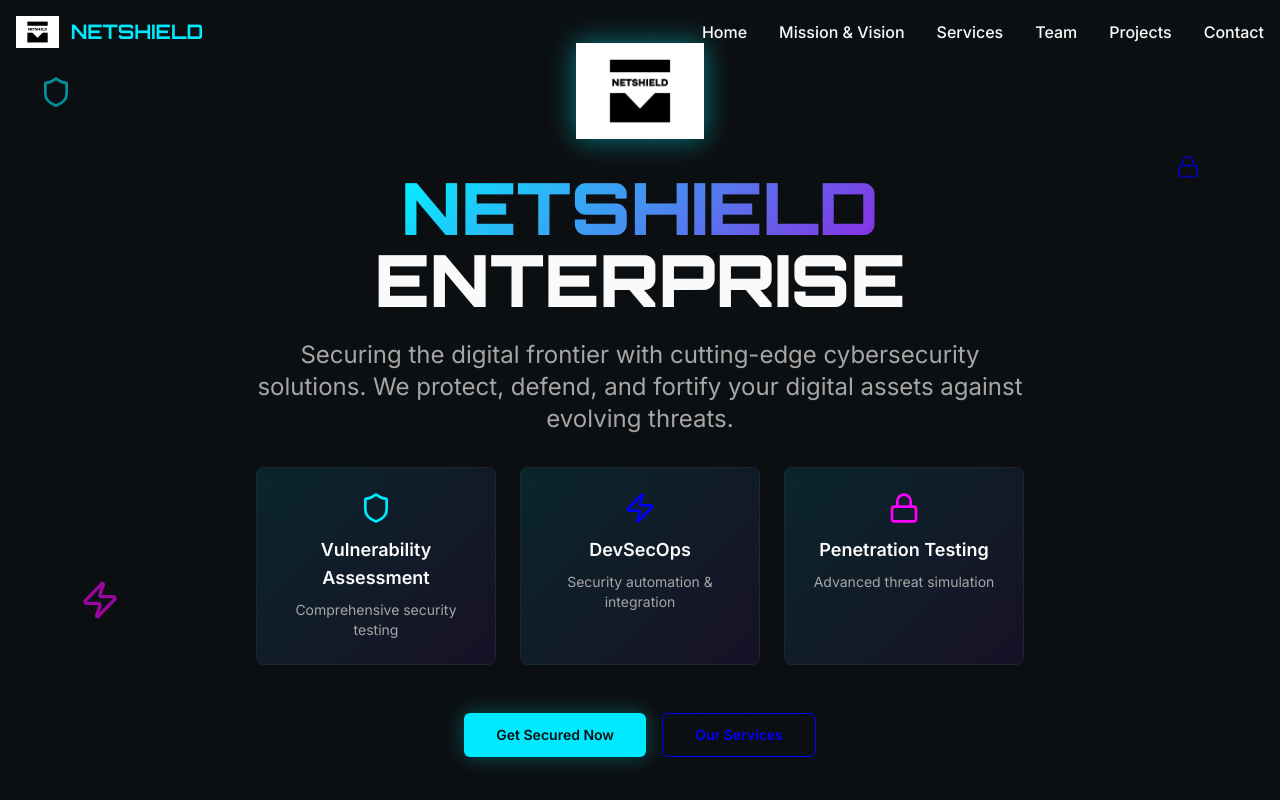
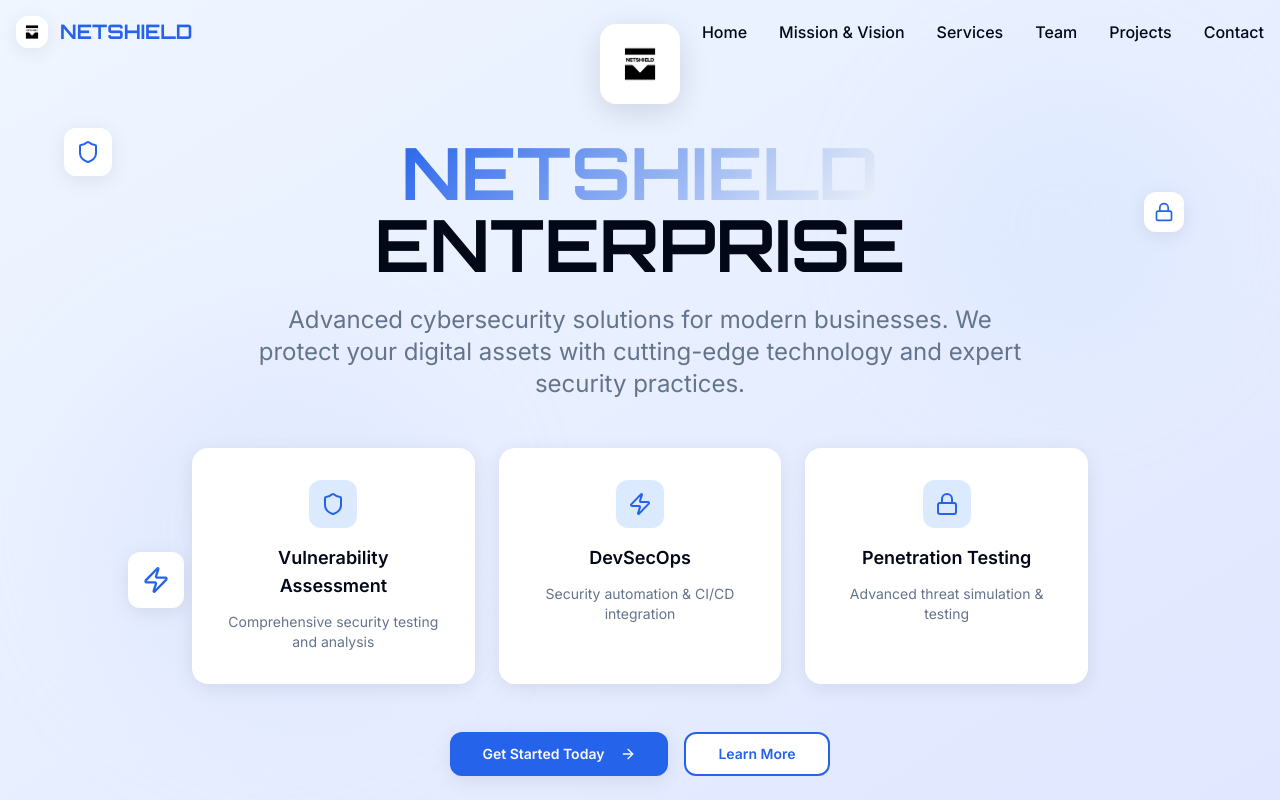
Before and after one commit to Netshield-Enterprise/netshield-nexus-portal, a React (Vite) app: page / in a window 1280 px wide. Shown: the top 800 px of the page. Built offline with nearby package versions, Linux system fonts and the light colour scheme.

Commit message:
Refactor: Update website theme to web2 style
Update the website's theme to a sleek and modern web2 design. This includes changes to colors, fonts, and overall styling to reflect the new theme.

```diff
--- a/src/components/Navigation.tsx
+++ b/src/components/Navigation.tsx
@@ -1,3 +1,4 @@
+
 import { useState, useEffect } from 'react';
 import { Menu, X } from 'lucide-react';
 import { Button } from '@/components/ui/button';
@@ -33,17 +34,19 @@ const Navigation = () => {
 
   return (
     <nav className={`fixed top-0 left-0 right-0 z-50 transition-all duration-300 ${
-      isScrolled ? 'bg-background/90 backdrop-blur-md border-b border-border' : 'bg-transparent'
+      isScrolled ? 'bg-white/95 backdrop-blur-md shadow-soft' : 'bg-transparent'
     }`}>
       <div className="container mx-auto px-4">
         <div className="flex items-center justify-between h-16">
           {/* Logo */}
           <div className="flex items-center space-x-3">
-            <img
-              src="/netshield-nexus-portal/lovable-uploads/b538bdaa-5af0-4f24-a3a5-607841f9bc32.png"
-              alt="Netshield Enterprise"
-              className="h-8 w-auto"
-            />
+            <div className="w-8 h-8 bg-white rounded-lg shadow-soft flex items-center justify-center">
+              <img
+                src="/lovable-uploads/b538bdaa-5af0-4f24-a3a5-607841f9bc32.png"
+                alt="Netshield Enterprise"
+                className="h-5 w-auto"
+              />
+            </div>
             <span className="font-orbitron font-bold text-xl text-primary">
               NETSHIELD
             </span>
@@ -55,9 +58,10 @@ const Navigation = () => {
               <button
                 key={item.id}
                 onClick={() => scrollToSection(item.id)}
-                className="text-foreground hover:text-primary transition-colors duration-200 font-medium"
+                className="text-foreground hover:text-primary transition-colors duration-200 font-medium relative group"
               >
                 {item.label}
+                <span className="absolute -bottom-1 left-0 w-0 h-0.5 bg-primary transition-all duration-300 group-hover:w-full"></span>
               </button>
             ))}
           </div>
@@ -75,12 +79,12 @@ const Navigation = () => {
 
         {/* Mobile Navigation */}
         {isOpen && (
-          <div className="md:hidden bg-card/95 backdrop-blur-md border border-border rounded-lg mt-2 p-4">
+          <div className="md:hidden bg-white/95 backdrop-blur-md shadow-soft border border-border rounded-2xl mt-2 p-4">
             {navItems.map((item) => (
               <button
                 key={item.id}
                 onClick={() => scrollToSection(item.id)}
-                className="block w-full text-left py-2 px-4 text-foreground hover:text-primary hover:bg-muted/50 rounded transition-colors duration-200"
+                className="block w-full text-left py-3 px-4 text-foreground hover:text-primary hover:bg-muted/50 rounded-xl transition-colors duration-200"
               >
                 {item.label}
               </button>
--- a/src/components/sections/HeroSection.tsx
+++ b/src/components/sections/HeroSection.tsx
@@ -1,5 +1,5 @@
 
-import { Shield, Zap, Lock } from 'lucide-react';
+import { Shield, Zap, Lock, ArrowRight } from 'lucide-react';
 import { Button } from '@/components/ui/button';
 
 const HeroSection = () => {
@@ -11,80 +11,98 @@ const HeroSection = () => {
   };
 
   return (
-    <section id="hero" className="min-h-screen flex items-center justify-center relative overflow-hidden">
-      {/* Background Grid */}
-      <div className="absolute inset-0 cyber-grid opacity-20"></div>
+    <section id="hero" className="min-h-screen flex items-center justify-center relative overflow-hidden bg-gradient-to-br from-blue-50 to-indigo-100">
+      {/* Background Elements */}
+      <div className="absolute inset-0">
+        <div className="absolute top-20 right-20 w-72 h-72 bg-blue-200 rounded-full opacity-20 blur-3xl"></div>
+        <div className="absolute bottom-20 left-20 w-96 h-96 bg-indigo-200 rounded-full opacity-20 blur-3xl"></div>
+      </div>
 
       {/* Floating Icons */}
-      <div className="absolute top-20 left-10 animate-float">
-        <Shield className="w-8 h-8 text-primary opacity-60" />
+      <div className="absolute top-32 left-16 animate-fade-in">
+        <div className="w-12 h-12 bg-white rounded-xl shadow-soft flex items-center justify-center">
+          <Shield className="w-6 h-6 text-primary" />
+        </div>
       </div>
-      <div className="absolute top-40 right-20 animate-float" style={{ animationDelay: '2s' }}>
-        <Lock className="w-6 h-6 text-secondary opacity-60" />
+      <div className="absolute top-48 right-24 animate-fade-in" style={{ animationDelay: '0.2s' }}>
+        <div className="w-10 h-10 bg-white rounded-xl shadow-soft flex items-center justify-center">
+          <Lock className="w-5 h-5 text-primary" />
+        </div>
       </div>
-      <div className="absolute bottom-40 left-20 animate-float" style={{ animationDelay: '4s' }}>
-        <Zap className="w-10 h-10 text-accent opacity-60" />
+      <div className="absolute bottom-48 left-32 animate-fade-in" style={{ animationDelay: '0.4s' }}>
+        <div className="w-14 h-14 bg-white rounded-xl shadow-soft flex items-center justify-center">
+          <Zap className="w-7 h-7 text-primary" />
+        </div>
       </div>
 
       <div className="container mx-auto px-4 text-center relative z-10">
         <div className="max-w-4xl mx-auto">
           {/* Logo */}
-          <div className="mb-8 flex justify-center">
-            <img
-              src="/netshield-nexus-portal/lovable-uploads/b538bdaa-5af0-4f24-a3a5-607841f9bc32.png"
-              alt="Netshield Enterprise"
-              className="h-24 w-auto animate-pulse-glow"
-            />
+          <div className="mb-8 flex justify-center animate-fade-in">
+            <div className="w-20 h-20 bg-white rounded-2xl shadow-medium flex items-center justify-center">
+              <img
+                src="/lovable-uploads/b538bdaa-5af0-4f24-a3a5-607841f9bc32.png"
+                alt="Netshield Enterprise"
+                className="h-12 w-auto"
+              />
+            </div>
           </div>
 
           {/* Main Heading */}
-          <h1 className="font-orbitron font-black text-4xl md:text-6xl lg:text-7xl mb-6">
-            <span className="text-gradient-cyber">NETSHIELD</span>
+          <h1 className="font-orbitron font-bold text-4xl md:text-6xl lg:text-7xl mb-6 animate-slide-up">
+            <span className="gradient-text">NETSHIELD</span>
             <br />
             <span className="text-foreground">ENTERPRISE</span>
           </h1>
 
           {/* Subtitle */}
-          <p className="text-xl md:text-2xl mb-8 text-muted-foreground max-w-3xl mx-auto leading-relaxed">
-            Securing the digital frontier with cutting-edge cybersecurity solutions.
-            We protect, defend, and fortify your digital assets against evolving threats.
+          <p className="text-xl md:text-2xl mb-12 text-muted-foreground max-w-3xl mx-auto leading-relaxed animate-slide-up" style={{ animationDelay: '0.2s' }}>
+            Advanced cybersecurity solutions for modern businesses.
+            We protect your digital assets with cutting-edge technology and expert security practices.
           </p>
 
           {/* Key Features */}
-          <div className="grid grid-cols-1 md:grid-cols-3 gap-6 mb-12 max-w-3xl mx-auto">
-            <div className="bg-gradient-cyber p-6 rounded-lg border border-border/50 backdrop-blur-sm">
-              <Shield className="w-8 h-8 text-primary mx-auto mb-3" />
-              <h3 className="font-semibold text-lg mb-2">Vulnerability Assessment</h3>
-              <p className="text-sm text-muted-foreground">Comprehensive security testing</p>
+          <div className="grid grid-cols-1 md:grid-cols-3 gap-6 mb-12 max-w-4xl mx-auto">
+            <div className="bg-white p-8 rounded-2xl shadow-soft hover:shadow-medium transition-all duration-300 animate-slide-up" style={{ animationDelay: '0.3s' }}>
+              <div className="w-12 h-12 bg-blue-100 rounded-xl flex items-center justify-center mx-auto mb-4">
+                <Shield className="w-6 h-6 text-primary" />
+              </div>
+              <h3 className="font-semibold text-lg mb-3">Vulnerability Assessment</h3>
+              <p className="text-sm text-muted-foreground">Comprehensive security testing and analysis</p>
             </div>
-            <div className="bg-gradient-cyber p-6 rounded-lg border border-border/50 backdrop-blur-sm">
-              <Zap className="w-8 h-8 text-secondary mx-auto mb-3" />
-              <h3 className="font-semibold text-lg mb-2">DevSecOps</h3>
-              <p className="text-sm text-muted-foreground">Security automation & integration</p>
+            <div className="bg-white p-8 rounded-2xl shadow-soft hover:shadow-medium transition-all duration-300 animate-slide-up" style={{ animationDelay: '0.4s' }}>
+              <div className="w-12 h-12 bg-blue-100 rounded-xl flex items-center justify-center mx-auto mb-4">
+                <Zap className="w-6 h-6 text-primary" />
+              </div>
+              <h3 className="font-semibold text-lg mb-3">DevSecOps</h3>
+              <p className="text-sm text-muted-foreground">Security automation & CI/CD integration</p>
             </div>
-            <div className="bg-gradient-cyber p-6 rounded-lg border border-border/50 backdrop-blur-sm">
-              <Lock className="w-8 h-8 text-accent mx-auto mb-3" />
-              <h3 className="font-semibold text-lg mb-2">Penetration Testing</h3>
-              <p className="text-sm text-muted-foreground">Advanced threat simulation</p>
+            <div className="bg-white p-8 rounded-2xl shadow-soft hover:shadow-medium transition-all duration-300 animate-slide-up" style={{ animationDelay: '0.5s' }}>
+              <div className="w-12 h-12 bg-blue-100 rounded-xl flex items-center justify-center mx-auto mb-4">
+                <Lock className="w-6 h-6 text-primary" />
+              </div>
+              <h3 className="font-semibold text-lg mb-3">Penetration Testing</h3>
+              <p className="text-sm text-muted-foreground">Advanced threat simulation & testing</p>
             </div>
           </div>
 
           {/* CTA Buttons */}
-          <div className="flex flex-col sm:flex-row gap-4 justify-center">
+          <div className="flex flex-col sm:flex-row gap-4 justify-center animate-slide-up" style={{ animationDelay: '0.6s' }}>
             <Button
               size="lg"
-              className="bg-primary hover:bg-primary/90 text-primary-foreground font-semibold px-8 py-3 glow-cyan"
+              className="bg-primary hover:bg-primary/90 text-primary-foreground font-semibold px-8 py-4 rounded-xl shadow-soft hover:shadow-medium transition-all duration-300"
               onClick={scrollToContact}
             >
-              Get Secured Now
+              Get Started Today
+              <ArrowRight className="w-5 h-5 ml-2" />
             </Button>
             <Button
               size="lg"
               variant="outline"
-              className="border-secondary text-secondary hover:bg-secondary hover:text-secondary-foreground font-semibold px-8 py-3"
+              className="border-2 border-primary text-primary hover:bg-primary hover:text-primary-foreground font-semibold px-8 py-4 rounded-xl transition-all duration-300"
               onClick={() => document.getElementById('services')?.scrollIntoView({ behavior: 'smooth' })}
             >
-              Our Services
+              Learn More
             </Button>
           </div>
         </div>
--- a/src/index.css
+++ b/src/index.css
@@ -5,35 +5,65 @@
 
 @layer base {
   :root {
-    --background: 210 20% 6%;
-    --foreground: 0 0% 98%;
+    --background: 0 0% 100%;
+    --foreground: 222.2 84% 4.9%;
 
-    --card: 210 20% 8%;
-    --card-foreground: 0 0% 98%;
+    --card: 0 0% 100%;
+    --card-foreground: 222.2 84% 4.9%;
 
-    --popover: 210 20% 8%;
-    --popover-foreground: 0 0% 98%;
+    --popover: 0 0% 100%;
+    --popover-foreground: 222.2 84% 4.9%;
 
-    --primary: 185 100% 50%;
-    --primary-foreground: 210 20% 6%;
+    --primary: 221.2 83.2% 53.3%;
+    --primary-foreground: 210 40% 98%;
 
-    --secondary: 240 100% 50%;
-    --secondary-foreground: 0 0% 98%;
+    --secondary: 210 40% 96%;
+    --secondary-foreground: 222.2 84% 4.9%;
 
-    --muted: 210 20% 12%;
-    --muted-foreground: 0 0% 65%;
+    --muted: 210 40% 96%;
+    --muted-foreground: 215.4 16.3% 46.9%;
 
-    --accent: 300 100% 50%;
-    --accent-foreground: 0 0% 98%;
+    --accent: 210 40% 96%;
+    --accent-foreground: 222.2 84% 4.9%;
 
     --destructive: 0 84.2% 60.2%;
     --destructive-foreground: 210 40% 98%;
 
-    --border: 210 20% 20%;
-    --input: 210 20% 12%;
-    --ring: 185 100% 50%;
+    --border: 214.3 31.8% 91.4%;
+    --input: 214.3 31.8% 91.4%;
+    --ring: 221.2 83.2% 53.3%;
 
-    --radius: 0.5rem;
+    --radius: 0.75rem;
+  }
+
+  .dark {
+    --background: 222.2 84% 4.9%;
+    --foreground: 210 40% 98%;
+
+    --card: 222.2 84% 4.9%;
+    --card-foreground: 210 40% 98%;
+
+    --popover: 222.2 84% 4.9%;
+    --popover-foreground: 210 40% 98%;
+
+    --primary: 217.2 91.2% 59.8%;
+    --primary-foreground: 222.2 84% 4.9%;
+
+    --secondary: 217.2 32.6% 17.5%;
+    --secondary-foreground: 210 40% 98%;
+
+    --muted: 217.2 32.6% 17.5%;
+    --muted-foreground: 215 20.2% 65.1%;
+
+    --accent: 217.2 32.6% 17.5%;
+    --accent-foreground: 210 40% 98%;
+
+    --destructive: 0 62.8% 30.6%;
+    --destructive-foreground: 210 40% 98%;
+
+    --border: 217.2 32.6% 17.5%;
+    --input: 217.2 32.6% 17.5%;
+    --ring: 224.3 76.3% 94.1%;
   }
 }
 
@@ -44,9 +74,6 @@
 
   body {
     @apply bg-background text-foreground font-inter;
-    background-image:
-      radial-gradient(circle at 25% 25%, rgba(0, 245, 255, 0.1) 0%, transparent 50%),
-      radial-gradient(circle at 75% 75%, rgba(138, 43, 226, 0.1) 0%, transparent 50%);
   }
 
   .font-orbitron {
@@ -57,49 +84,44 @@
     font-family: 'Inter', sans-serif;
   }
 
-  .cyber-grid {
-    background-image:
-      linear-gradient(rgba(0, 245, 255, 0.1) 1px, transparent 1px),
-      linear-gradient(90deg, rgba(0, 245, 255, 0.1) 1px, transparent 1px);
-    background-size: 50px 50px;
-  }
-
-  .glow-cyan {
-    box-shadow: 0 0 20px rgba(0, 245, 255, 0.3);
-  }
-
-  .glow-purple {
-    box-shadow: 0 0 20px rgba(138, 43, 226, 0.3);
-  }
-
-  .text-gradient-cyber {
-    background: linear-gradient(135deg, #00f5ff 0%, #8a2be2 100%);
+  .gradient-text {
+    background: linear-gradient(135deg, hsl(var(--primary)) 0%, hsl(var(--secondary)) 100%);
     -webkit-background-clip: text;
     -webkit-text-fill-color: transparent;
     background-clip: text;
   }
 
-  .bg-gradient-cyber {
-    background: linear-gradient(135deg, rgba(0, 245, 255, 0.1) 0%, rgba(138, 43, 226, 0.1) 100%);
+  .glass-effect {
+    backdrop-filter: blur(10px);
+    background: rgba(255, 255, 255, 0.1);
+    border: 1px solid rgba(255, 255, 255, 0.2);
+  }
+
+  .shadow-soft {
+    box-shadow: 0 4px 20px rgba(0, 0, 0, 0.08);
+  }
+
+  .shadow-medium {
+    box-shadow: 0 8px 30px rgba(0, 0, 0, 0.12);
   }
 }
 
 @layer utilities {
-  .animate-float {
-    animation: float 6s ease-in-out infinite;
+  .animate-fade-in {
+    animation: fadeIn 0.6s ease-out;
   }
 
-  .animate-pulse-glow {
-    animation: pulse-glow 2s ease-in-out infinite alternate;
+  .animate-slide-up {
+    animation: slideUp 0.6s ease-out;
   }
 
-  @keyframes float {
-    0%, 100% { transform: translateY(0px); }
-    50% { transform: translateY(-20px); }
+  @keyframes fadeIn {
+    from { opacity: 0; transform: translateY(20px); }
+    to { opacity: 1; transform: translateY(0); }
   }
 
-  @keyframes pulse-glow {
-    from { box-shadow: 0 0 20px rgba(0, 245, 255, 0.3); }
-    to { box-shadow: 0 0 30px rgba(0, 245, 255, 0.6); }
+  @keyframes slideUp {
+    from { opacity: 0; transform: translateY(30px); }
+    to { opacity: 1; transform: translateY(0); }
   }
 }
--- a/src/pages/Index.tsx
+++ b/src/pages/Index.tsx
@@ -9,7 +9,7 @@ import ContactSection from '@/components/sections/ContactSection';
 
 const Index = () => {
   return (
-    <div className="min-h-screen bg-background text-foreground overflow-x-hidden">
+    <div className="min-h-screen bg-background text-foreground">
       <Navigation />
       <HeroSection />
       <MissionVisionSection />
@@ -19,20 +19,22 @@ const Index = () => {
       <ContactSection />
 
       {/* Footer */}
-      <footer className="py-8 border-t border-border/50 bg-card/30 backdrop-blur-sm">
+      <footer className="py-12 bg-gray-50 border-t border-border">
         <div className="container mx-auto px-4 text-center">
-          <div className="flex items-center justify-center space-x-3 mb-4">
-            <img
-              src="/netshield-nexus-portal/lovable-uploads/b538bdaa-5af0-4f24-a3a5-607841f9bc32.png"
-              alt="Netshield Enterprise"
-              className="h-6 w-auto"
-            />
+          <div className="flex items-center justify-center space-x-3 mb-6">
+            <div className="w-8 h-8 bg-white rounded-lg shadow-soft flex items-center justify-center">
+              <img
+                src="/lovable-uploads/b538bdaa-5af0-4f24-a3a5-607841f9bc32.png"
+                alt="Netshield Enterprise"
+                className="h-5 w-auto"
+              />
+            </div>
             <span className="font-orbitron font-bold text-lg text-primary">
               NETSHIELD ENTERPRISE
             </span>
           </div>
           <p className="text-muted-foreground text-sm">
-            © 2025 Netshield Enterprise. All rights reserved. Securing the digital frontier.
+            © 2025 Netshield Enterprise. All rights reserved. Securing the digital future.
           </p>
         </div>
       </footer>
```
